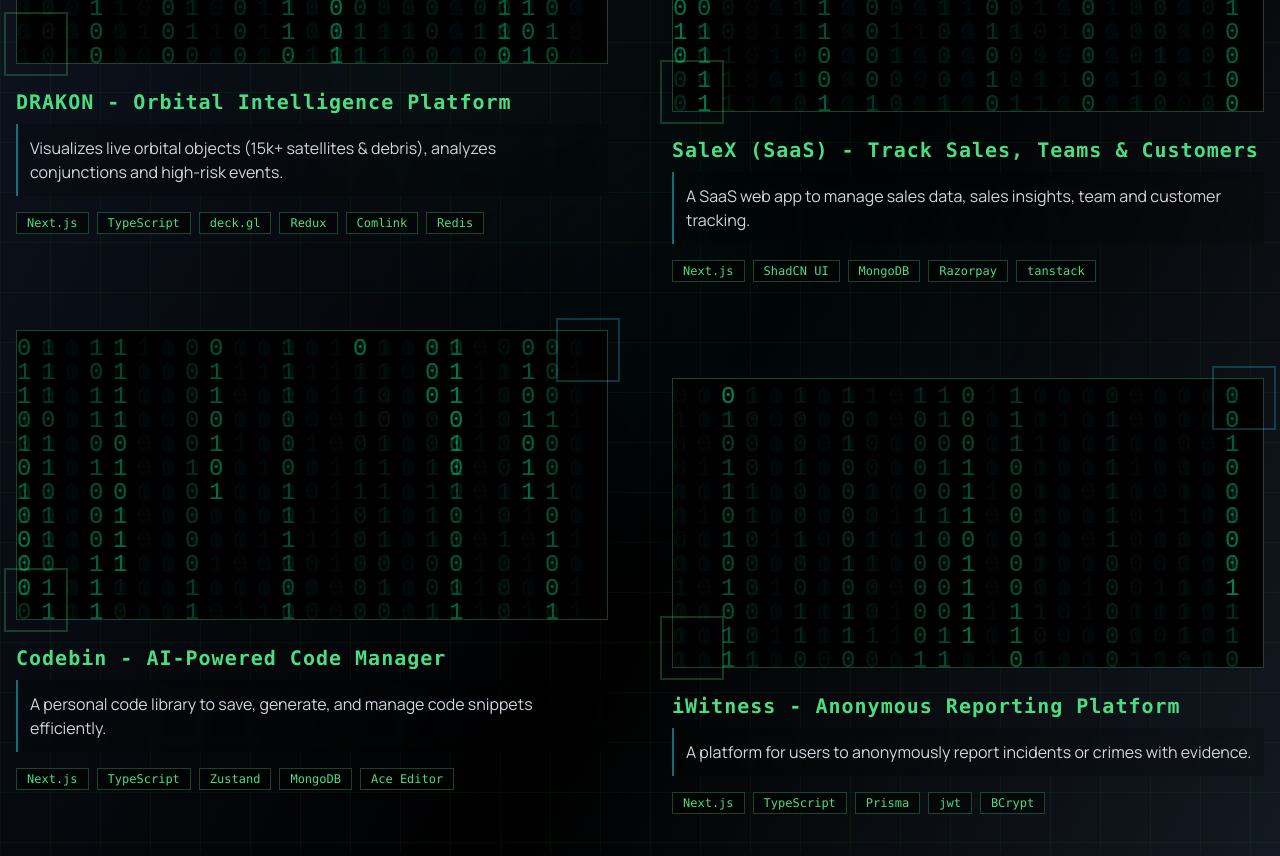
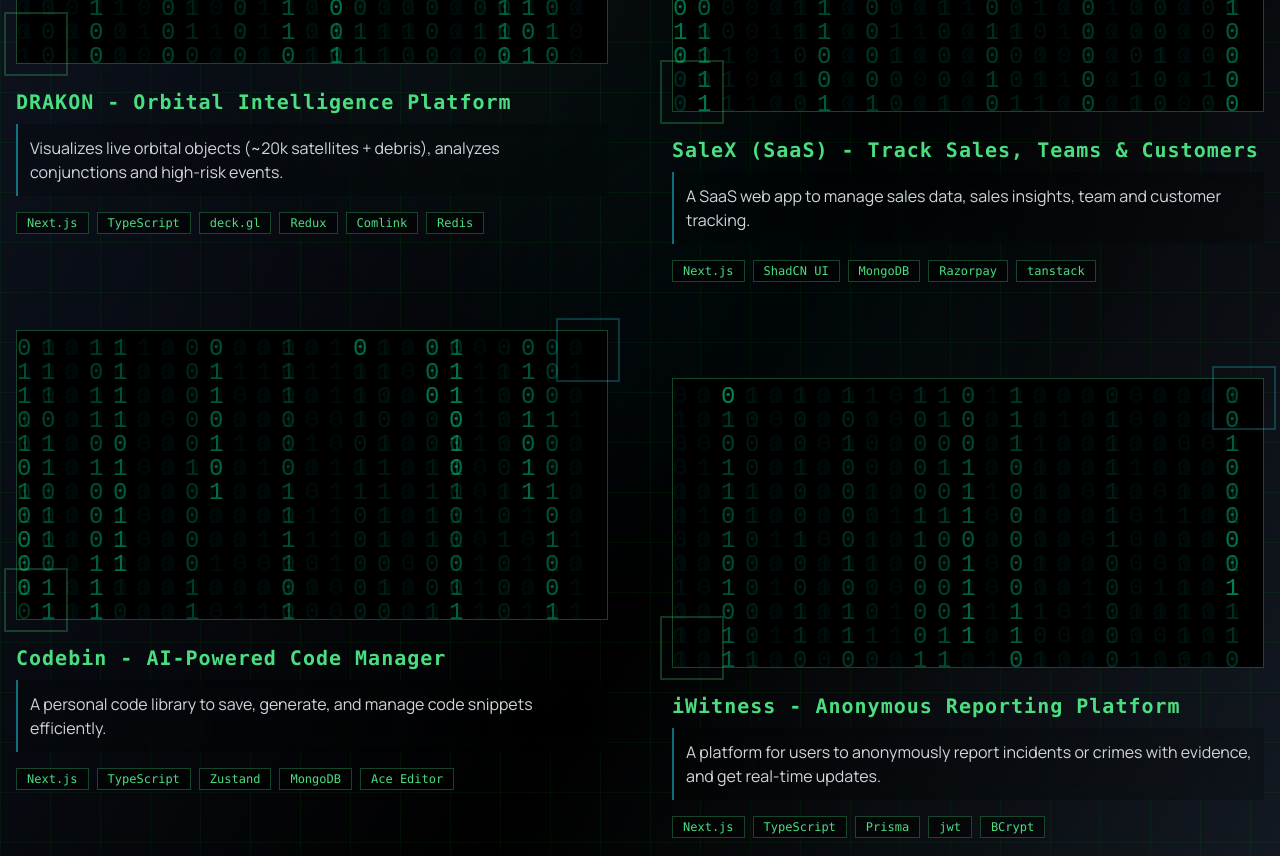
Before and after one commit to Piyushverma-tech/My_Portfolio, a React (Vite) app: page / in a window 1280 px wide. Shown: the part 1420-2276 px from the top of the page. Built offline with nearby package versions, Linux system fonts and the light colour scheme.

Commit message:
refactor: update project links to add new demo videos

```diff
--- a/src/sections/Projects.jsx
+++ b/src/sections/Projects.jsx
@@ -20,18 +20,11 @@
         id: 1,
         title: 'DRAKON - Orbital Intelligence Platform',
         description:
-          'Visualizes live orbital objects (15k+ satellites & debris), analyzes conjunctions and high-risk events.',
+          'Visualizes live orbital objects (~20k satellites + debris), analyzes conjunctions and high-risk events.',
 
-        tags: [
-          'Next.js ',
-          ' TypeScript',
-          'deck.gl',
-          'Redux',
-          'Comlink',
-          'Redis',
-        ],
+        tags: ['Next.js', 'TypeScript', 'deck.gl', 'Redux', 'Comlink', 'Redis'],
         videoUrl:
-          'https://res.cloudinary.com/dsrmecb5y/video/upload/v1765298287/1202_1_std2jr.mp4',
+          'https://res.cloudinary.com/dsrmecb5y/video/upload/v1778443936/0510_gkndg9.mp4',
         links: {
           live: 'https://drakon-01a.vercel.app/',
           github: 'https://github.com/Piyushverma-tech/drakon',
@@ -71,7 +64,7 @@
         id: 4,
         title: 'iWitness - Anonymous Reporting Platform',
         description:
-          'A platform for users to anonymously report incidents or crimes with evidence.',
+          'A platform for users to anonymously report incidents or crimes with evidence, and get real-time updates.',
 
         tags: ['Next.js', 'TypeScript', 'Prisma', 'jwt', 'BCrypt'],
         videoUrl:
```
